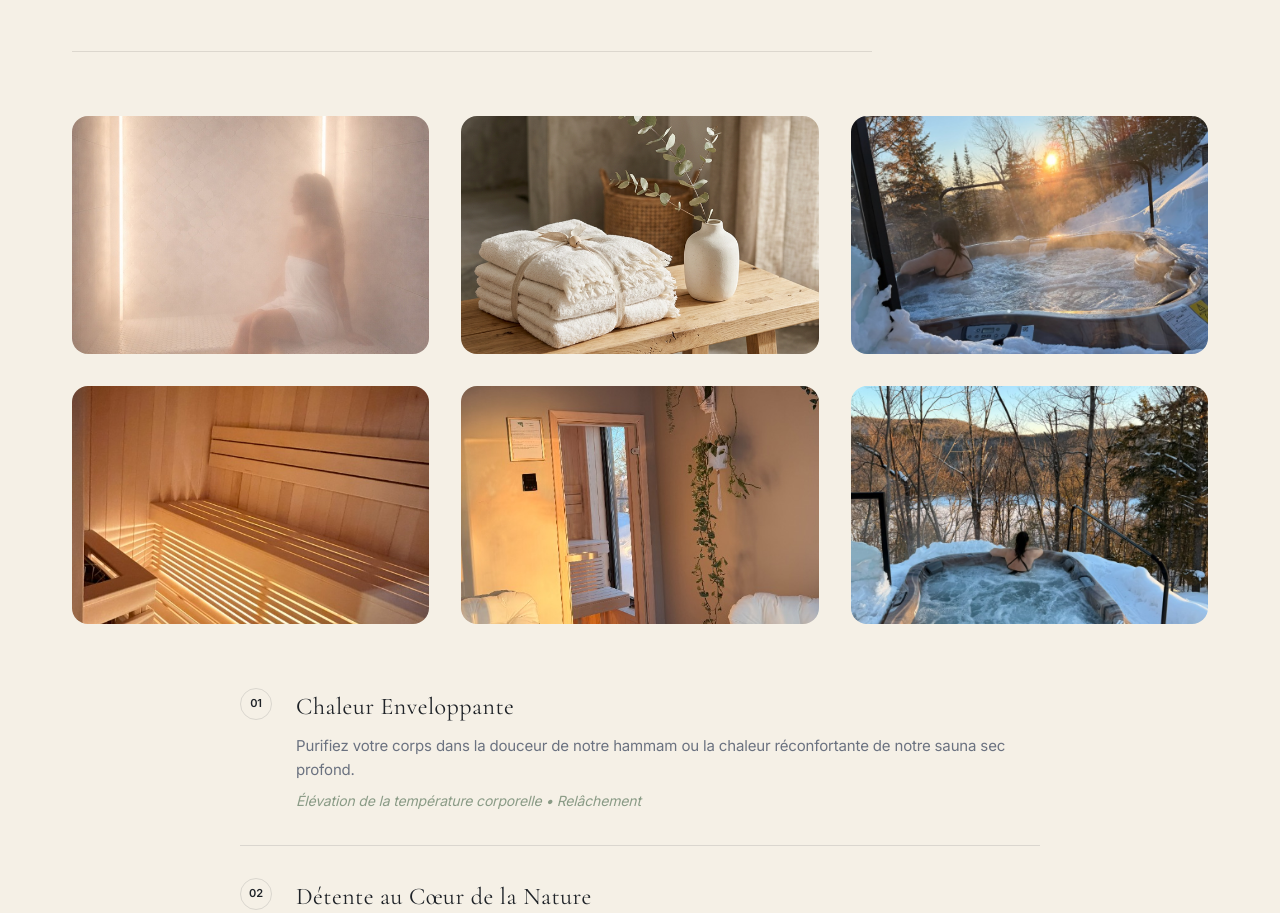
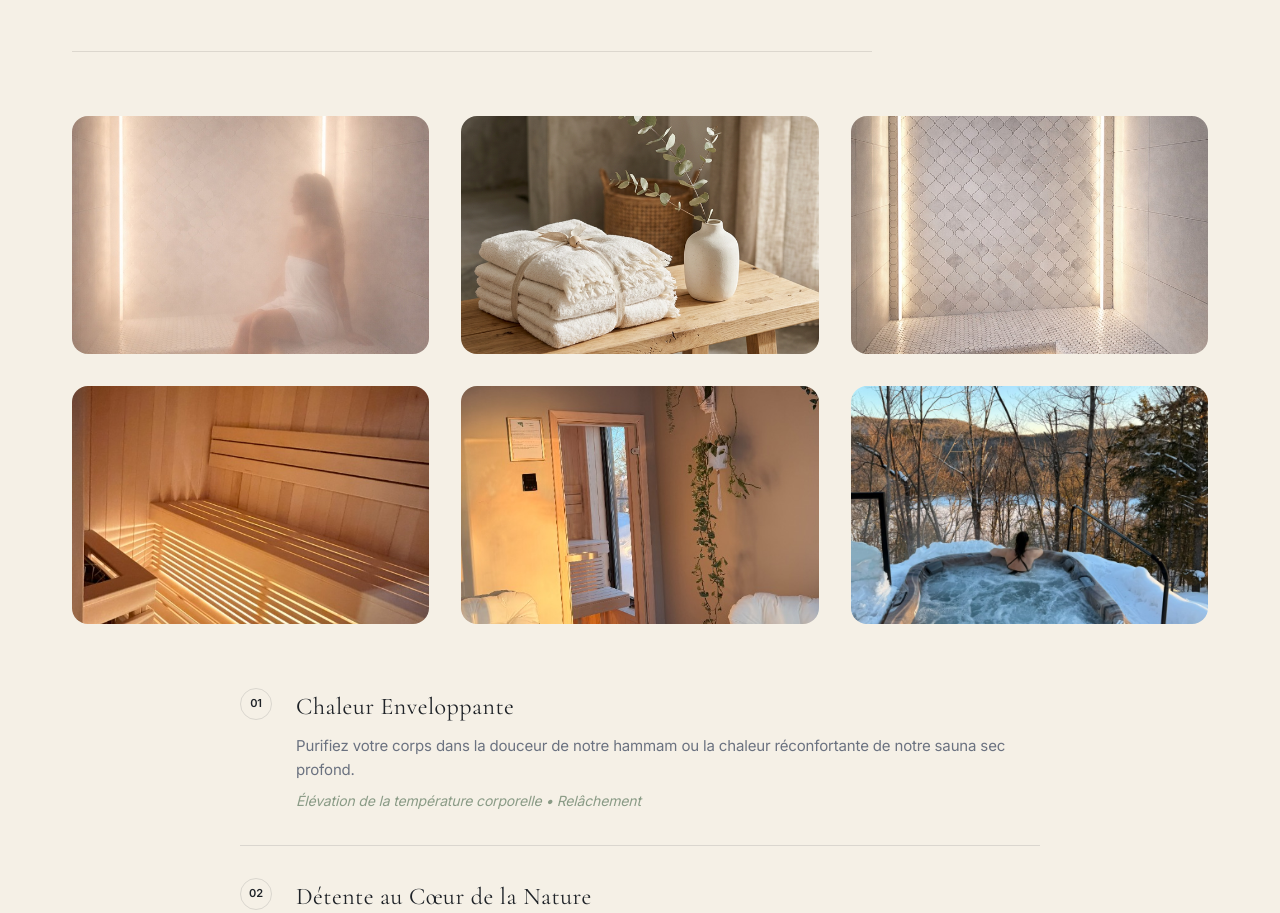
Before and after one commit to Projetxana/ALTARA, a React (Vite) app: page /ayana in a window 1280 px wide. Shown: the part 5325-6238 px from the top of the page. Built offline with nearby package versions, Linux system fonts and the light colour scheme; no server answers; the database is empty; a web font is replaced by a local one.

Commit message:
content: Replace jacuzzi sunset photo with new mosaic hammam photo

```diff
--- a/src/site/components/WellnessSanctuarySection.jsx
+++ b/src/site/components/WellnessSanctuarySection.jsx
@@ -5,7 +5,7 @@ const WellnessSanctuarySection = () => {
     const images = [
         "/ayana/photos/v2/spa-nouveau-2.jpg",
         "/ayana/photos/v2/japandi-towels.png",
-        "/ayana/photos/v2/spa-nouveau-3.jpg",
+        "/ayana/photos/v2/spa-hammam-luxury.jpg",
         "/ayana/photos/v2/spa-sauna-benches.jpg",
         "/ayana/photos/v2/spa-nouveau-1.jpg",
         "/ayana/photos/v2/spa-nouveau-4.jpg"
```
Also changed, not shown: public/ayana/photos/v2/spa-hammam-luxury.jpg (added).
